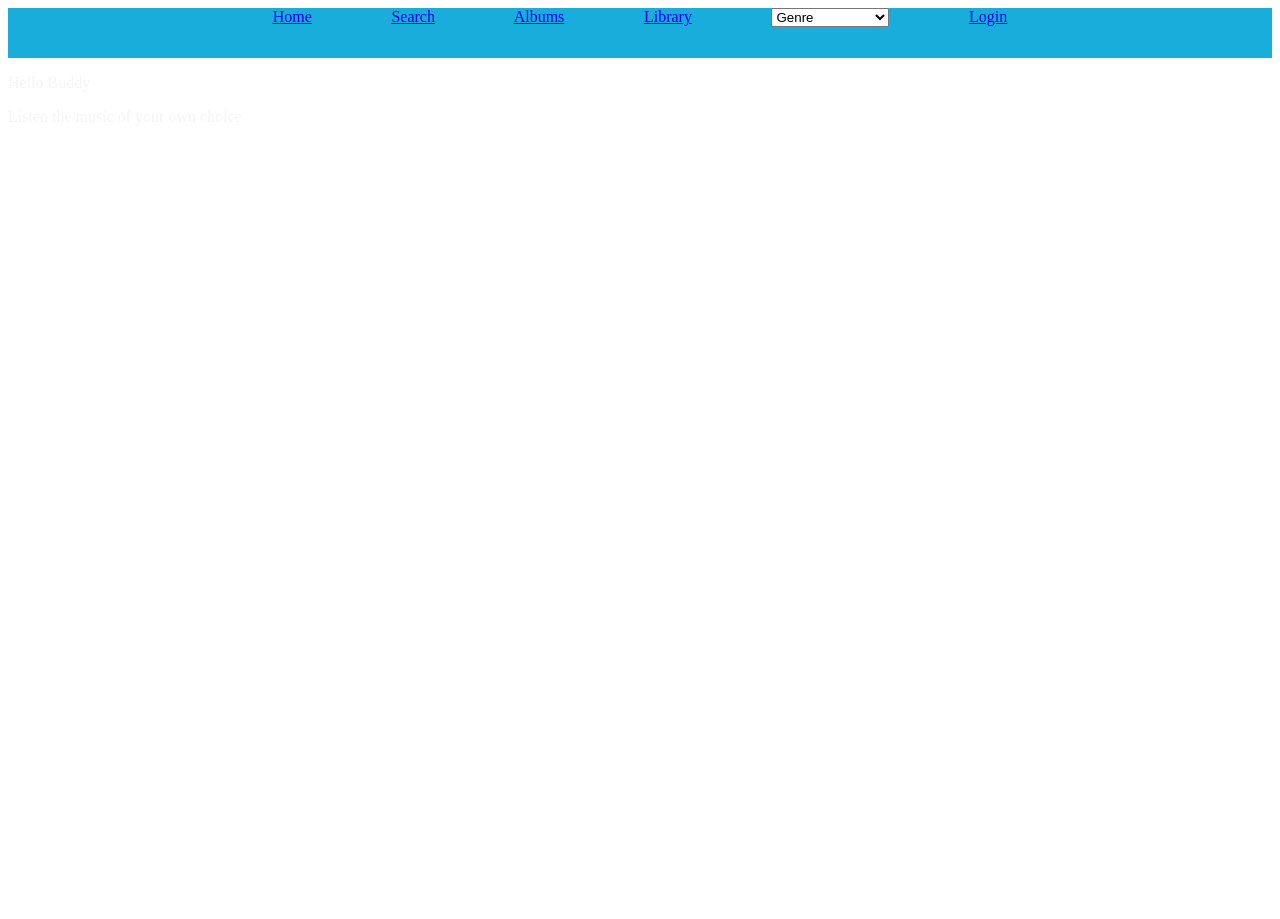
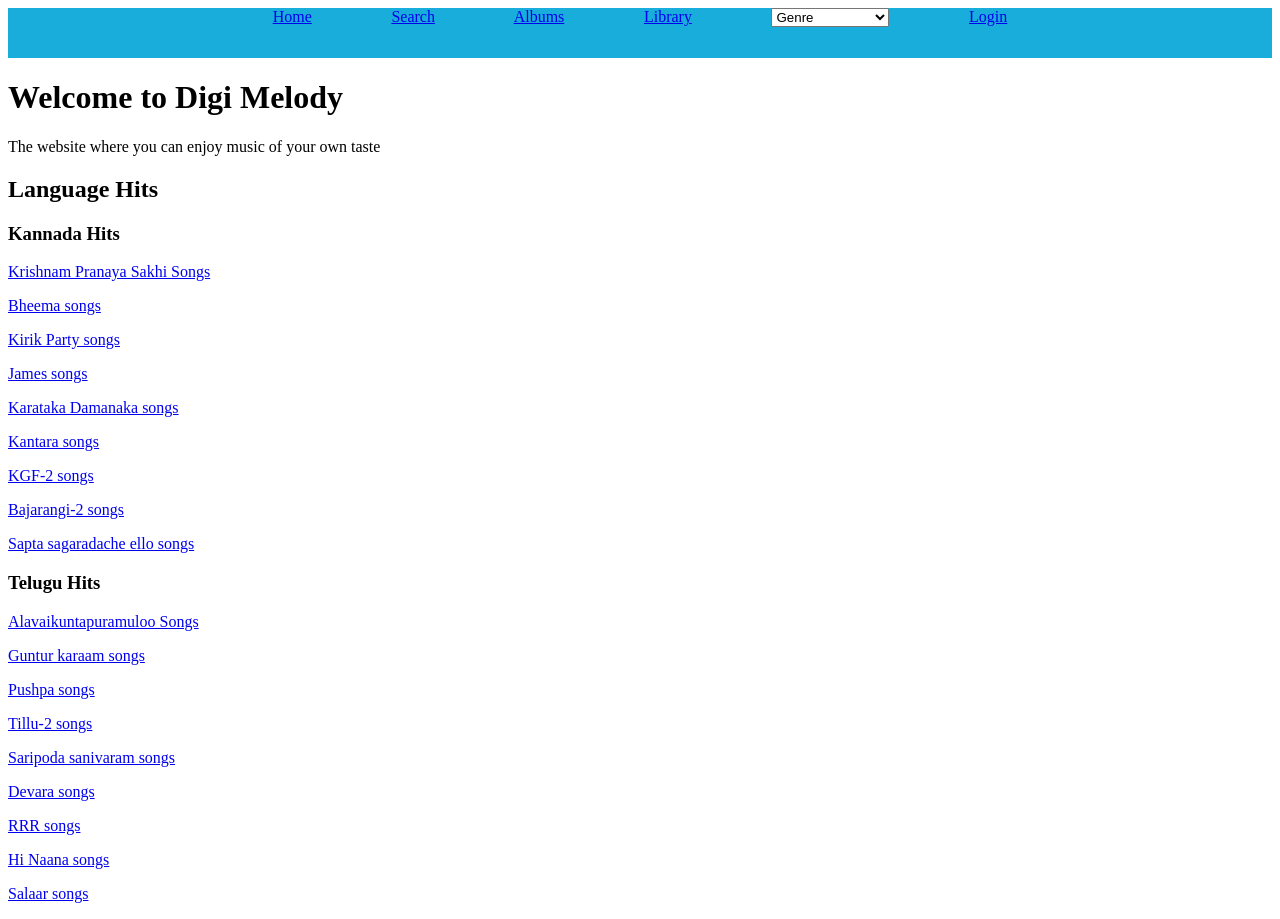
Before and after one commit to Akshays-2005/Digi-Melody, a plain HTML site: page index.html in a window 1280 px wide. Before the commit the page ends 800 px from the top, so only its background shows below. Drawn offline with Linux system fonts and the light colour scheme.

Commit message:
Add files via upload

```diff
--- a/index.html
+++ b/index.html
@@ -10,14 +10,14 @@
     <section>
     <div class="navigationbar">
         <nav>
-            <a href="Home.html">Home</a>
+            <a href="#">Home</a>
             <a href="Search.html">Search</a>
             <a href="Albums.html">Albums</a>
             <a href="Library.html">Library</a>
             <select name="Genre" id="Genre">
                 <option value="#">Genre</option>
                 <option value="Happy">Happy songs</option>
-                <option value="Mass">Mass sons</option>
+                <option value="Mass">Mass songs</option>
                 <option value="Sad">Sad songs</option>
                 <option value="Romantic">Romantic songs</option>
                 <option value="Patriotic">Patriotic songs</option>
@@ -26,11 +26,34 @@
         </nav>
     </div>
     </section>
-    <section>
-    <div class="background">
-        <p>Hello Buddy</p>
-        <p>Listen the music of your own choice</p>
+    <div class="welcome">
+    <h1>Welcome to Digi Melody</h1>
+    <p>The website where you can enjoy music of your own taste</p>
     </div>
-    </section>
+    <h2>Language Hits</h2>
+    <h3>Kannada Hits</h3>
+    <div class="Albums">
+    <a href="https://www.youtube.com/results?search_query=krishnam+pranaya+sakhi+songs"><p>Krishnam Pranaya Sakhi Songs</p></a>
+    <a href="https://www.youtube.com/results?search_query=bheema+songs"><p>Bheema songs</p></a>
+    <a href="https://www.youtube.com/results?search_query=kirik+party+songs+"><p>Kirik Party songs</p></a>
+    <a href="https://www.youtube.com/results?search_query=james+songs"><p>James songs</p></a>
+    <a href="https://www.youtube.com/results?search_query=karataka+damanaka+songs"><p>Karataka Damanaka songs</p></a>
+    <a href="https://www.youtube.com/results?search_query=kantara+songs"><p>Kantara songs</p></a>
+    <a href="https://www.youtube.com/results?search_query=kgf+2+songs"><p>KGF-2 songs</p></a>
+    <a href="https://www.youtube.com/results?search_query=bajarangi+2songs"><p>Bajarangi-2 songs</p></a>
+    <a href="https://www.youtube.com/results?search_query=sapta+sagaradaache+ello+songs+"><p>Sapta sagaradache ello songs</p></a>
+    </div>
+    <h3>Telugu Hits</h3>
+    <div class="Albums">
+    <a href="https://www.youtube.com/results?search_query=alavanthipuram+songs"><p>Alavaikuntapuramuloo Songs</p></a>
+    <a href="https://www.youtube.com/results?search_query=guntur+kaaram++songs"><p>Guntur karaam songs</p></a>
+    <a href="https://www.youtube.com/results?search_query=pushpa++songs"><p>Pushpa songs</p></a>
+    <a href="https://www.youtube.com/results?search_query=tillu+2++songs"><p>Tillu-2 songs</p></a>
+    <a href="https://www.youtube.com/results?search_query=saripoda+sanivaram+songs+"><p>Saripoda sanivaram songs</p></a>
+    <a href="https://www.youtube.com/results?search_query=devara+songs+"><p>Devara songs</p></a>
+    <a href="https://www.youtube.com/results?search_query=rrr++telugu+songs+"><p>RRR songs</p></a>
+    <a href="https://www.youtube.com/results?search_query=hi+naana+songs"><p>Hi Naana songs</p></a>
+    <a href="https://www.youtube.com/results?search_query=saalar+songs"><p>Salaar songs</p></a>
+    </div>
 </body>
 </html>
```
